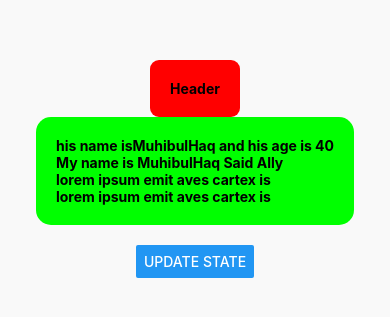
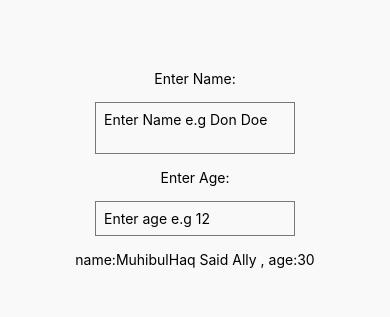
Before and after one commit to Mahad444/firstreactnativeapp, a React Native app: screen / in a window 390 px wide. Shown: the part 253-570 px from the top of the page. Built offline with nearby package versions, Linux system fonts and the light colour scheme.

Commit message:
learning the way of writing props

```diff
--- a/App.js
+++ b/App.js
@@ -1,35 +1,35 @@
 import { StatusBar } from "expo-status-bar";
-import { StyleSheet, Text, View,Button } from "react-native";
+import { StyleSheet, Text, View, TextInput } from "react-native";
 import React, { useState } from "react";
 
-
 export default function App() {
-
   const [name, setName] = useState("MuhibulHaq Said Ally");
-  const [person, setPerson] = useState({name: "MuhibulHaq", age: 40});
-
-
-   const clickHandler = () => {
-      setName("MuhibulHaq Said");
-      setPerson({name: "Muhibul", age: 46});
-    }
+  const [age, setAge] = useState("30");
 
   return (
     <View style={styles.container}>
-      <View style={styles.header}>
-        <Text style={styles.boldText}>Header</Text>
-        {/* <Text style={styles.boldText}>My name is {name}</Text> */}
-      </View>
-      <StatusBar style="auto" />
-      <View style={styles.body}>
-        <Text style={styles.boldText}>his name is{person.name} and his age is {person.age}</Text>
-        <Text style={styles.boldText}>My name is {name}</Text>
-        <Text style={styles.boldText}>lorem ipsum emit aves cartex is </Text>
-        <Text style={styles.boldText}>lorem ipsum emit aves cartex is </Text>
-      </View>
-      <View style={styles.buttonContainer}>
-      <Button title="update state" onPress= {clickHandler} />
-      </View>
+      <Text>Enter Name:</Text>
+      <TextInput
+        multiline
+        style={styles.input}
+        placeholder="Enter Name e.g Don Doe"
+        onChangeText={(name) => {
+          setName(name);
+        }}
+      />
+      {/* age */}
+      <Text>Enter Age:</Text>
+      <TextInput
+      keyboardType="numeric"
+        style={styles.input}
+        placeholder="Enter age e.g 12"
+        onChangeText={(age) => {
+          setAge(age);
+        }}
+      />
+      <Text>
+        name:{name} , age:{age}
+      </Text>
     </View>
   );
 }
@@ -41,20 +41,27 @@ const styles = StyleSheet.create({
     alignItems: "center",
     justifyContent: "center",
   },
-  header :{
+  header: {
     backgroundColor: "#f00",
     padding: 20,
     borderRadius: 9,
   },
   boldText: {
-    fontWeight: "bold"
+    fontWeight: "bold",
   },
   body: {
     backgroundColor: "#0f0",
     padding: 20,
-    borderRadius:15
+    borderRadius: 15,
   },
-  buttonContainer:{
-    marginTop:20,
-  }
+  buttonContainer: {
+    marginTop: 20,
+  },
+  input: {
+    borderWidth: 1,
+    borderColor: "#777",
+    padding: 8,
+    margin: 15,
+    width: 200,
+  },
 });
```
